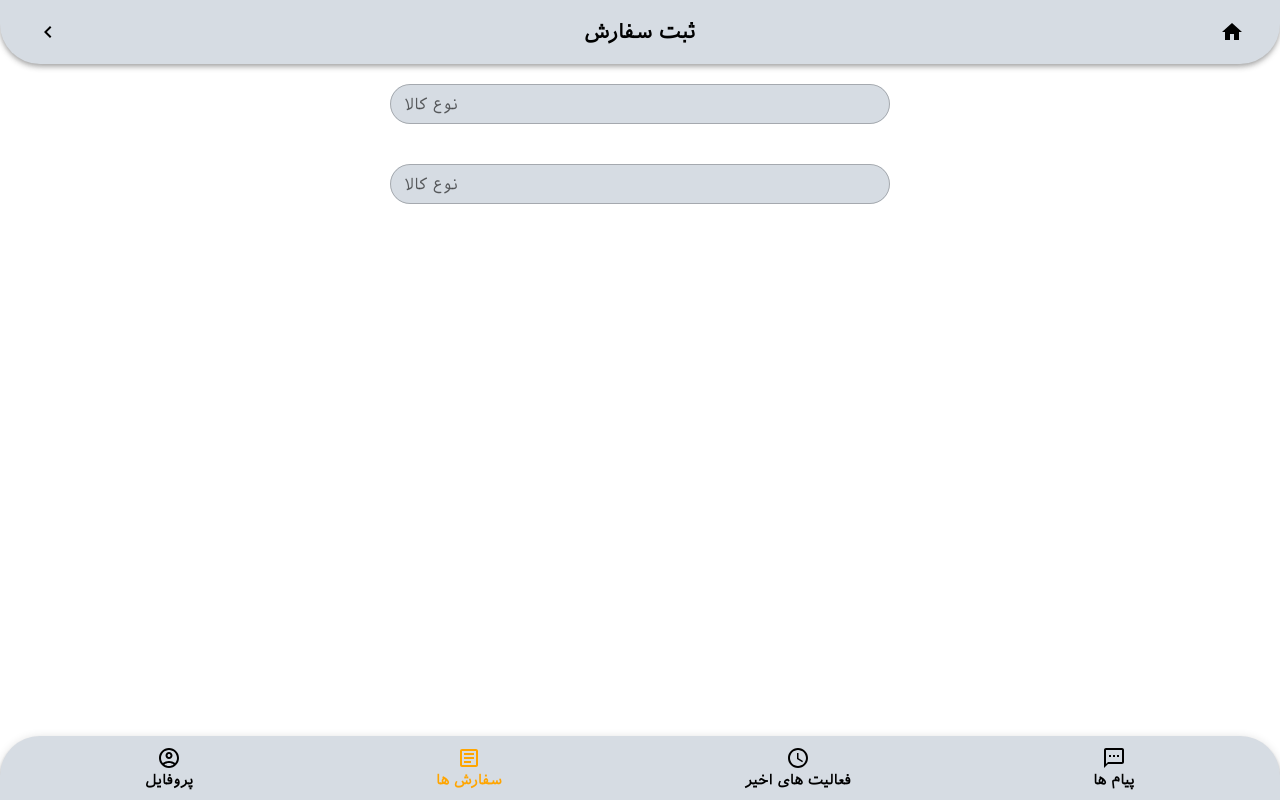
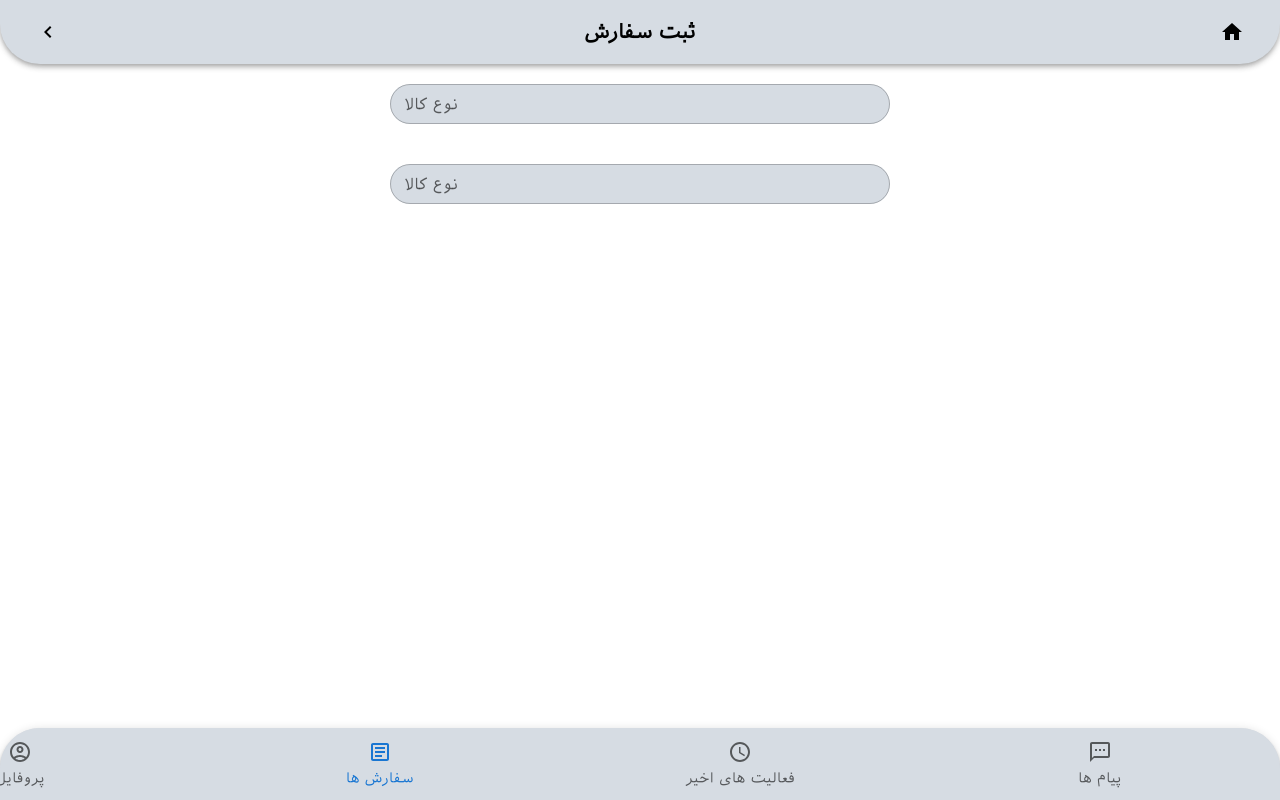
Before and after one commit to aynazheydariafshar/my-app, a React (Create React App) app: page / in a window 1280 px wide. Built offline with nearby package versions, Linux system fonts and the light colour scheme.

Commit message:
fixed tabs change

```diff
--- a/src/components/ElementsLayout/Footer.jsx
+++ b/src/components/ElementsLayout/Footer.jsx
@@ -1,47 +1,64 @@
 import AppBar from "@mui/material/AppBar";
-import Toolbar from "@mui/material/Toolbar";
-import IconButton from "@mui/material/IconButton";
 import AccountCircleOutlinedIcon from "@mui/icons-material/AccountCircleOutlined";
 import TextsmsOutlinedIcon from "@mui/icons-material/TextsmsOutlined";
 import QueryBuilderOutlinedIcon from "@mui/icons-material/QueryBuilderOutlined";
 import ArticleOutlinedIcon from "@mui/icons-material/ArticleOutlined";
-import { Typography } from "@mui/material";
+import {
+  Tab,
+  Tabs,
+} from "@mui/material";
 import * as React from "react";
-import { useNavigate } from "react-router";
-import { PROFILE } from "constant";
+import { useLocation, useNavigate } from "react-router";
+
+import { APP_ROUTE, PROFILE } from "constant";
 
 const Footer = () => {
-  const [value, setValue] = React.useState(2);
+  const [value, setValue] = React.useState(APP_ROUTE);
   const navigate = useNavigate();
+  const location = useLocation();
 
   const elementsFooter = [
     {
       icon: <TextsmsOutlinedIcon />,
       title: "پیام ها",
-      onclick: () => {},
+      value: "messages",
     },
     {
       icon: <QueryBuilderOutlinedIcon />,
       title: "فعالیت های اخیر",
-      onclick: () => {},
+      value: "actions",
     },
     {
       icon: <ArticleOutlinedIcon />,
       title: "سفارش ها",
-      onclick: () => {
-        navigate(`/`);
-        setValue(2);
-      },
+      value: APP_ROUTE,
     },
     {
       icon: <AccountCircleOutlinedIcon />,
       title: "پروفایل",
-      onclick: () => {
-        navigate(`/${PROFILE}`);
-        setValue(3);
-      },
+      value: PROFILE,
     },
   ];
+
+  const handleChange = (event, newValue) => {
+    setValue(newValue);
+    navigate(`${newValue}`);
+  };
+
+  //when toggle link change Tab
+  React.useEffect(() => {
+    return location.pathname === `${APP_ROUTE}`
+      ? setValue(APP_ROUTE)
+      : setValue(PROFILE);
+  }, [location]);
+
+  function a11yProps(index) {
+    return {
+      id: `simple-tab-${index}`,
+      "aria-controls": `simple-tabpanel-${index}`,
+    };
+  }
+
   return (
     <AppBar
       position="fixed"
@@ -54,20 +71,30 @@ const Footer = () => {
         bottom: 0,
       }}
     >
-      <Toolbar className="flex justify-around items-center">
+      <Tabs
+        sx={{
+          backgroundColor: "inherit",
+          borderTopLeftRadius: "40px",
+          borderTopRightRadius: "40px",
+        }}
+        value={value}
+        onChange={handleChange}
+        TabIndicatorProps={{
+          style: {
+            display: "none",
+          },
+        }}
+      >
         {elementsFooter.map((item, index) => (
-          <IconButton
-            onClick={item.onclick}
-            sx={{ color: value === index ? "orange" : "inherit" }}
-            className="flex-col items-center hover:text-orange-500"
-          >
-            {item.icon}
-            <Typography sx={{ fontWeight: "bold" }} variant="body2">
-              {item.title}
-            </Typography>
-          </IconButton>
+          <Tab
+            className={`text-base font-bold rounded w-1/2`}
+            {...a11yProps(index)}
+            value={item.value}
+            label={item.title}
+            icon={item.icon}
+          />
         ))}
-      </Toolbar>
+      </Tabs>
     </AppBar>
   );
 };
```
